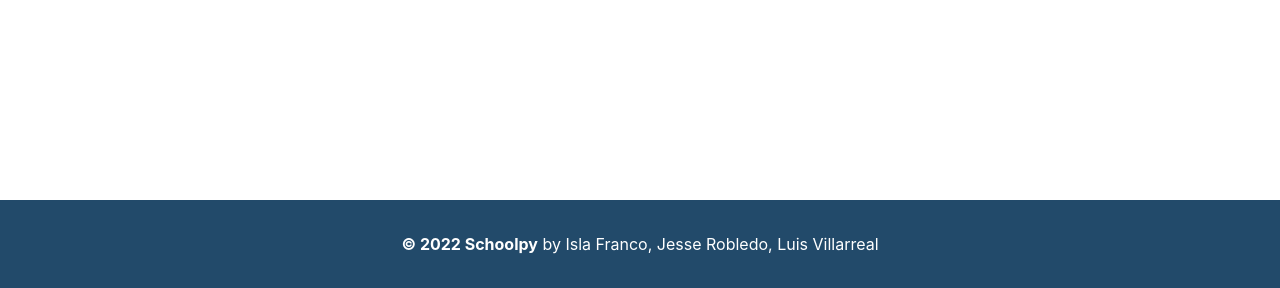
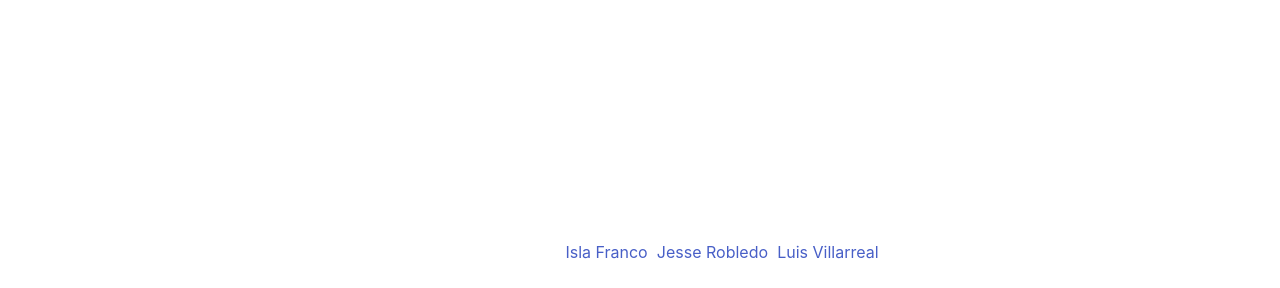
Before and after one commit to IslaFranco/schoolpy, a Django app: page / in a window 1280 px wide. Shown: the part 512-800 px from the top of the page. Run offline with Django 4.2, Linux system fonts and the light colour scheme.

Commit message:
wip: removed footer tags and moved them to base.html

```diff
--- a/main_app/templates/footer.html
+++ b/main_app/templates/footer.html
@@ -1,4 +1,3 @@
-<footer class="footer">
 <div class="content has-text-centered">
   <p>
     <strong>&copy; 2022 Schoolpy</strong> by
@@ -7,4 +6,3 @@
     <a href="https://github.com/luisv7" target="_blank">Luis Villarreal</a>
   </p>
 </div>
-</footer>
```
Lines whose indentation alone changed are shown as unchanged.
